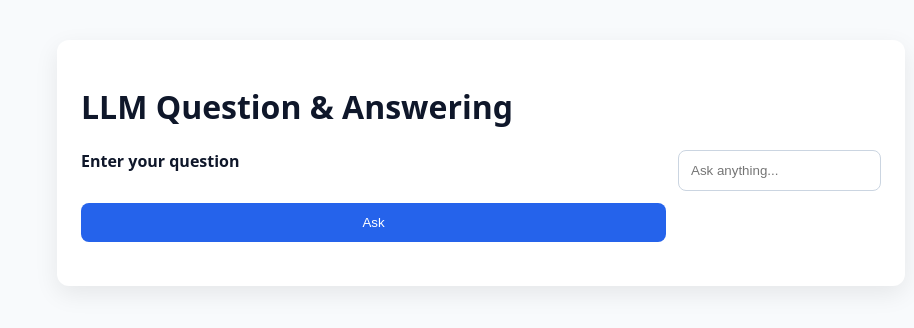
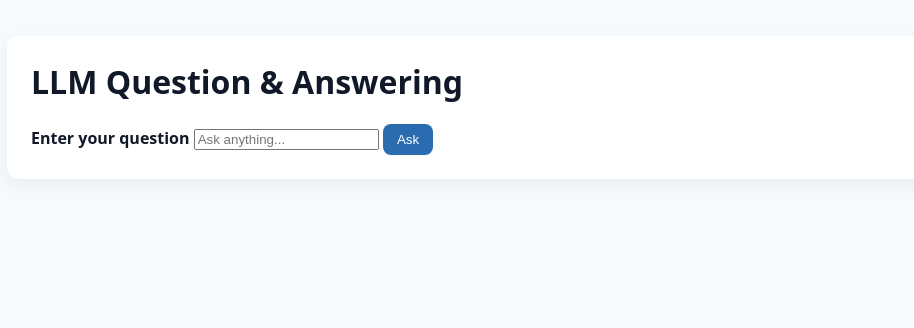
Before and after one commit to maryliberath000/LLM_QA_Project_AHamefule_22CD032110, a Flask app: page / in a window 1280 px wide. Shown: the top 328 px of the page, without its empty margins (159-1073 px from the left). Run offline with Flask 2, Linux system fonts and the light colour scheme.

Commit message:
first commit

```diff
--- a/static/style.css
+++ b/static/style.css
@@ -1,52 +1,67 @@
-/* static/style.css */
+:root {
+  --maxw: 900px;
+  --accent: #2b6cb0;
+  --muted: #666;
+}
 body {
-  font-family: system-ui, Arial, sans-serif;
-  background: #f8fafc;
-  color: #0f172a;
+  font-family: system-ui, -apple-system, "Segoe UI", Roboto, "Helvetica Neue",
+    Arial;
+  background: #f7fafc;
+  color: #111827;
+  padding: 28px;
 }
 .container {
-  max-width: 800px;
-  margin: 40px auto;
-  background: white;
+  max-width: var(--maxw);
+  margin: 0 auto;
+  background: #fff;
+  border-radius: 12px;
+  box-shadow: 0 6px 18px rgba(30, 41, 59, 0.06);
   padding: 24px;
-  border-radius: 12px;
-  box-shadow: 0 8px 24px rgba(0, 0, 0, 0.08);
 }
-form {
-  display: grid;
-  grid-template-columns: 1fr auto;
-  gap: 12px;
-  margin-bottom: 20px;
+h1 {
+  margin-top: 0;
 }
-input {
-  padding: 12px;
-  border: 1px solid #cbd5e1;
+.qa-form textarea {
+  width: 100%;
+  padding: 10px;
+  font-size: 14px;
   border-radius: 8px;
+  border: 1px solid #e6eef8;
+  min-height: 80px;
+  resize: vertical;
+}
+.form-row {
+  margin-top: 8px;
 }
 button {
-  padding: 12px 16px;
+  background: var(--accent);
+  color: #fff;
+  padding: 8px 14px;
+  border-radius: 8px;
   border: none;
-  background: #2563eb;
-  color: white;
-  border-radius: 8px;
   cursor: pointer;
 }
-button:hover {
-  background: #1d4ed8;
-}
-pre {
+.results pre {
   background: #f1f5f9;
   padding: 12px;
   border-radius: 8px;
   overflow: auto;
 }
-.error {
-  color: #b91c1c;
-  margin-top: 8px;
+.flash {
+  padding: 8px;
+  border-radius: 8px;
+  margin-bottom: 8px;
 }
-.answer {
-  background: #ecfeff;
-  border: 1px solid #06b6d4;
-  padding: 12px;
-  border-radius: 8px;
+.flash.warning {
+  background: #fff3cd;
+  color: #856404;
 }
+.flash.danger {
+  background: #f8d7da;
+  color: #721c24;
+}
+footer {
+  margin-top: 12px;
+  color: var(--muted);
+  font-size: 13px;
+}
```
